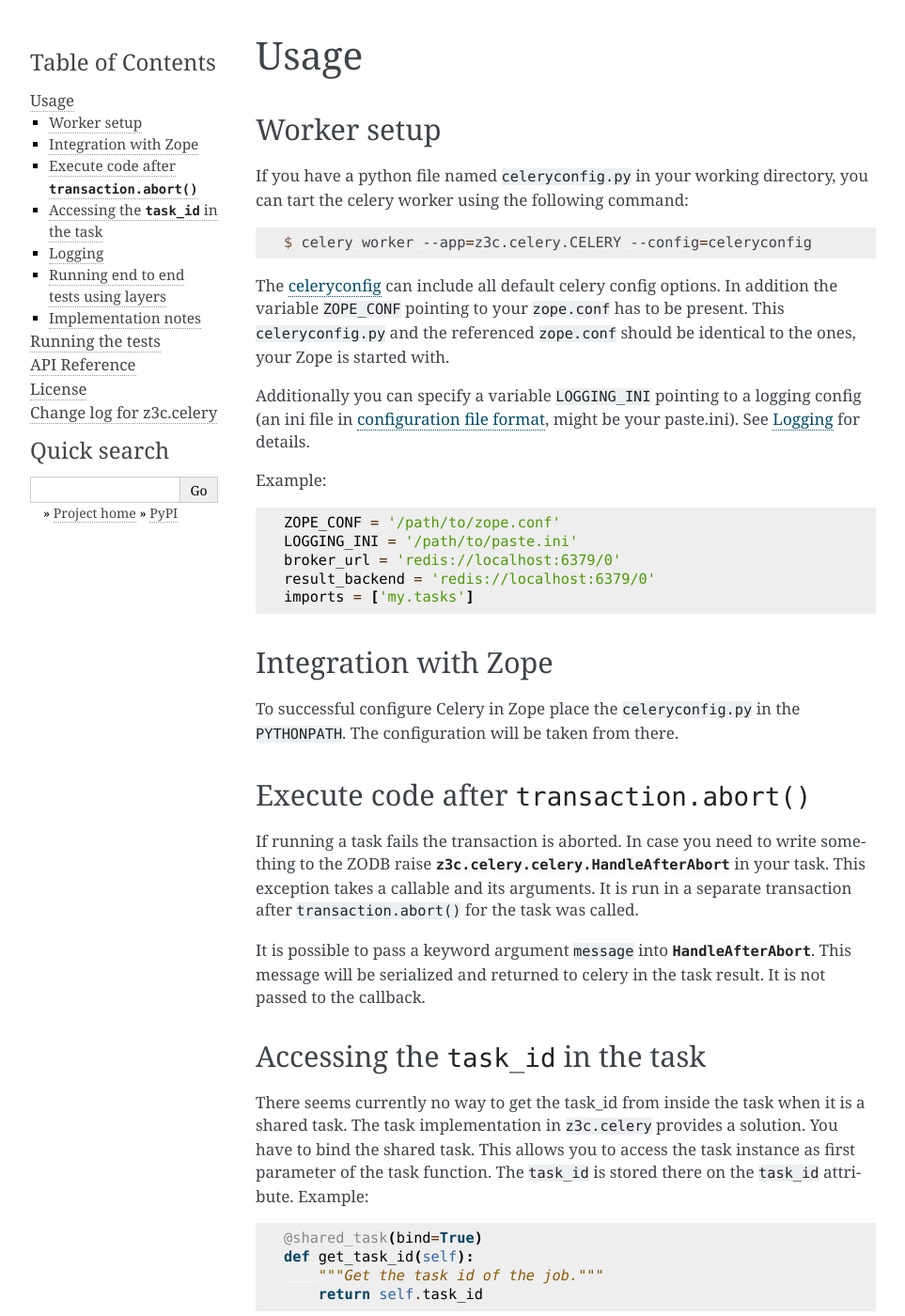
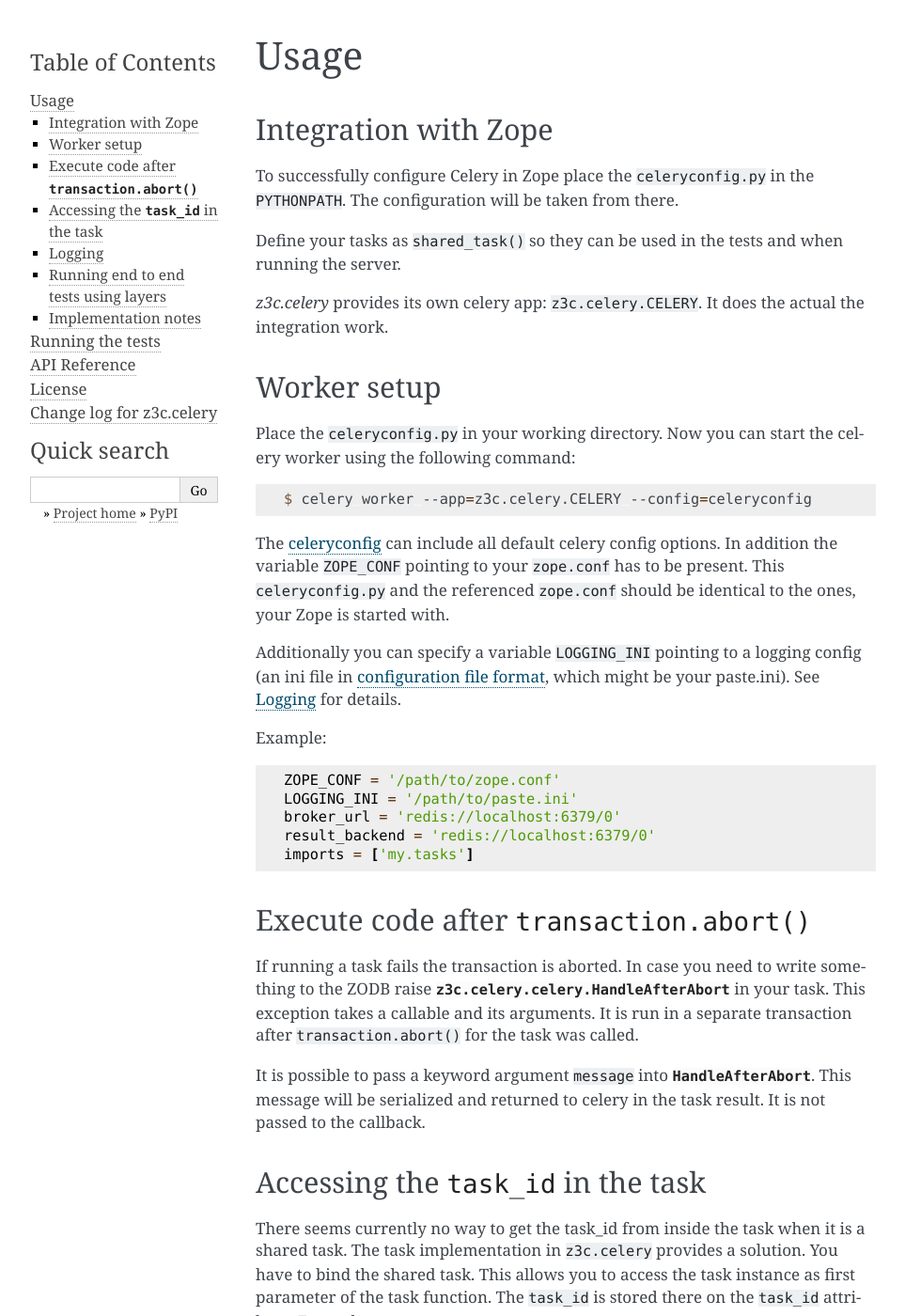
Before and after one commit to ZeitOnline/z3c.celery, a Sphinx documentation site: the page built from doc/usage.rst, in a window 1280 px wide and 1400 px high. Shown: the whole window at 94% size, without its empty margins (148-1111 px from the left). Built offline with Sphinx 7.4.7, drawn with Linux system fonts in a browser that asks for light colours; some of the changed text lies outside the part shown.

Commit message:
Clean up documentation.

```diff
--- a/doc/conf.py
+++ b/doc/conf.py
@@ -8,8 +8,8 @@ author = 'gocept, Zeit Online'
 _year_started = 2016
 _year = datetime.date.today().year
 if _year != _year_started:
-    _year = u'%s-%s'.format(_year_started, _year)
-copyright = u'%s %s' % (_year, author)
+    _year = u'%s-%s' % (_year_started, _year)
+copyright = u' %s %s' % (_year, author)
 source_suffix = '.rst'
 master_doc = 'index'
 
--- a/doc/index.rst
+++ b/doc/index.rst
@@ -4,6 +4,19 @@ z3c.celery
 Integration of Celery 4 with Zope 3.
 
 This package is compatible with Python version 2.7.
+
+Features
+--------
+
+* integration into the Zope transaction (schedule tasks at
+  ``transaction.commit()``)
+* runs jobs
+
+  * in a Zope environment with loaded ZCML and ZODB connection
+  * in a transaction with retry on `ConflictError`
+  * as the user who scheduled the job
+* test infrastructure to run tests in-line or in a worker
+* support for py.test fixtures and zope.testrunner layers
 
 .. toctree::
     :maxdepth: 2
--- a/doc/testing.rst
+++ b/doc/testing.rst
@@ -1,12 +1,13 @@
 Running the tests
 =================
 
-To run the test suite you need a ``redis-server`` listening on the default
-port. The tests use the redis database ``/12``, which means that no other
-celery worker should be connected to that database and this database should not
-be used for other purposes.
+To run the test suite of `z3c.celery` you need a ``redis-server`` listening on
+the default port. The tests use the redis database ``/12``, which means that no
+other celery worker should be connected to that database and this database
+should not be used for other purposes.
 
-To run the actual tests, simply run `tox`_ in the package root directory.
+To run the actual tests, simply run `tox`_ in the root directory of the
+package.
 
 Together with the tests, this documentation will be build by `tox`_.
 
--- a/doc/usage.rst
+++ b/doc/usage.rst
@@ -1,11 +1,24 @@
 Usage
 =====
+
+Integration with Zope
+---------------------
+
+To successfully configure Celery in Zope place the ``celeryconfig.py`` in the
+``PYTHONPATH``. The configuration will be taken from there.
+
+Define your tasks as ``shared_task()`` so they can be used in the tests and
+when running the server.
+
+`z3c.celery` provides its own celery app: ``z3c.celery.CELERY``. It does the
+actual the integration work.
+
 
 Worker setup
 ------------
 
-If you have a python file named ``celeryconfig.py`` in your working directory,
-you can tart the celery worker using the following command:
+Place the ``celeryconfig.py`` in your working directory. Now you can start the
+celery worker using the following command:
 
 .. code-block:: console
 
@@ -17,8 +30,8 @@ This ``celeryconfig.py`` and the referenced ``zope.conf`` should be identical to
 the ones, your Zope is started with.
 
 Additionally you can specify a variable ``LOGGING_INI`` pointing to a logging
-config (an ini file in `configuration file format`_, might be your paste.ini).
-See `Logging`_ for details.
+config (an ini file in `configuration file format`_, which might be your
+paste.ini). See `Logging`_ for details.
 
 Example::
 
@@ -31,13 +44,6 @@ Example::
 
 .. _`celeryconfig` : http://docs.celeryproject.org/en/latest/userguide/configuration.html
 .. _`configuration file format` : https://docs.python.org/2/library/logging.config.html#configuration-file-format
-
-
-Integration with Zope
----------------------
-
-To successful configure Celery in Zope place the ``celeryconfig.py`` in the
-``PYTHONPATH``. The configuration will be taken from there.
 
 
 Execute code after ``transaction.abort()``
```
Also changed, not shown: other parts of doc/usage.rst (+2 -2 lines), LICENSE.txt.
